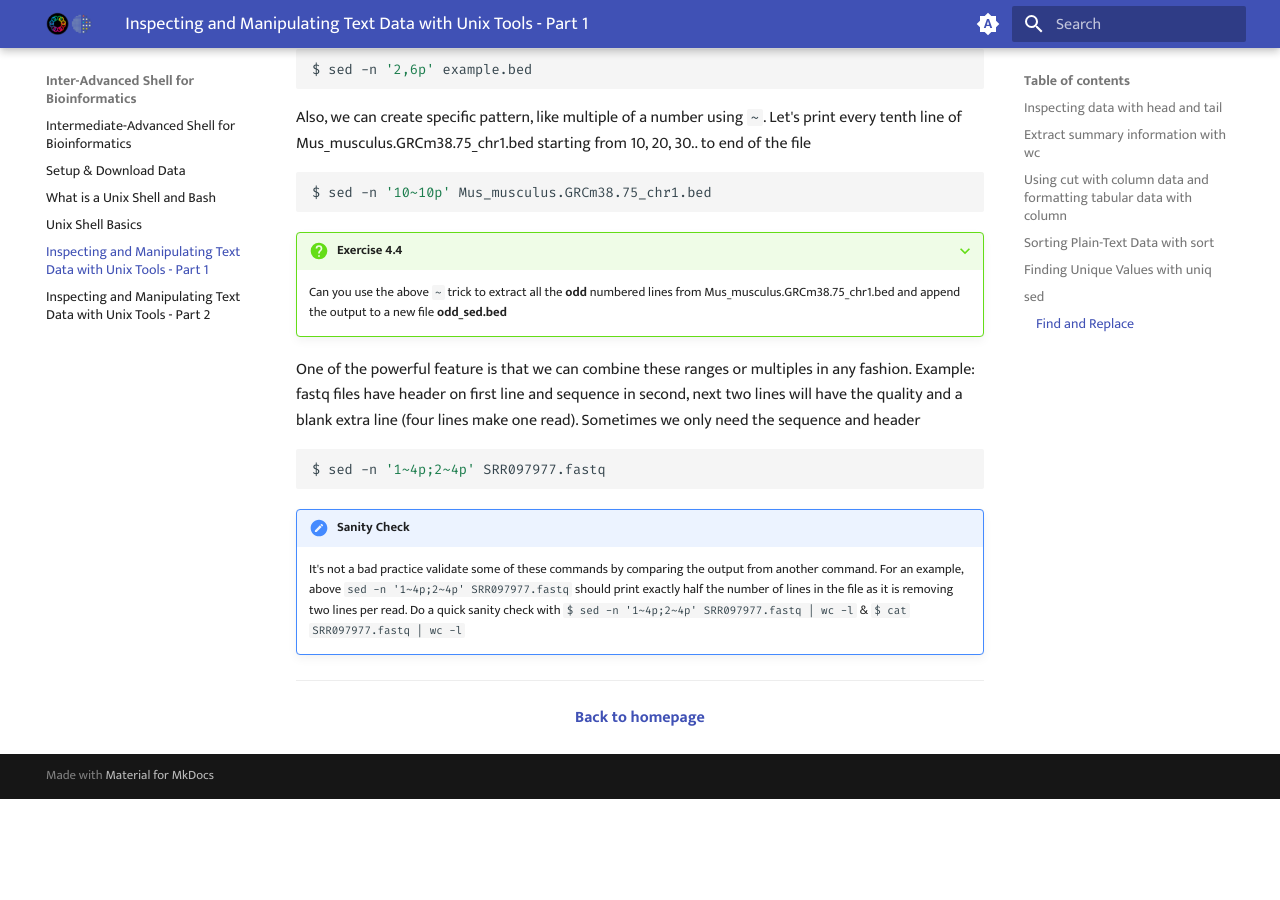
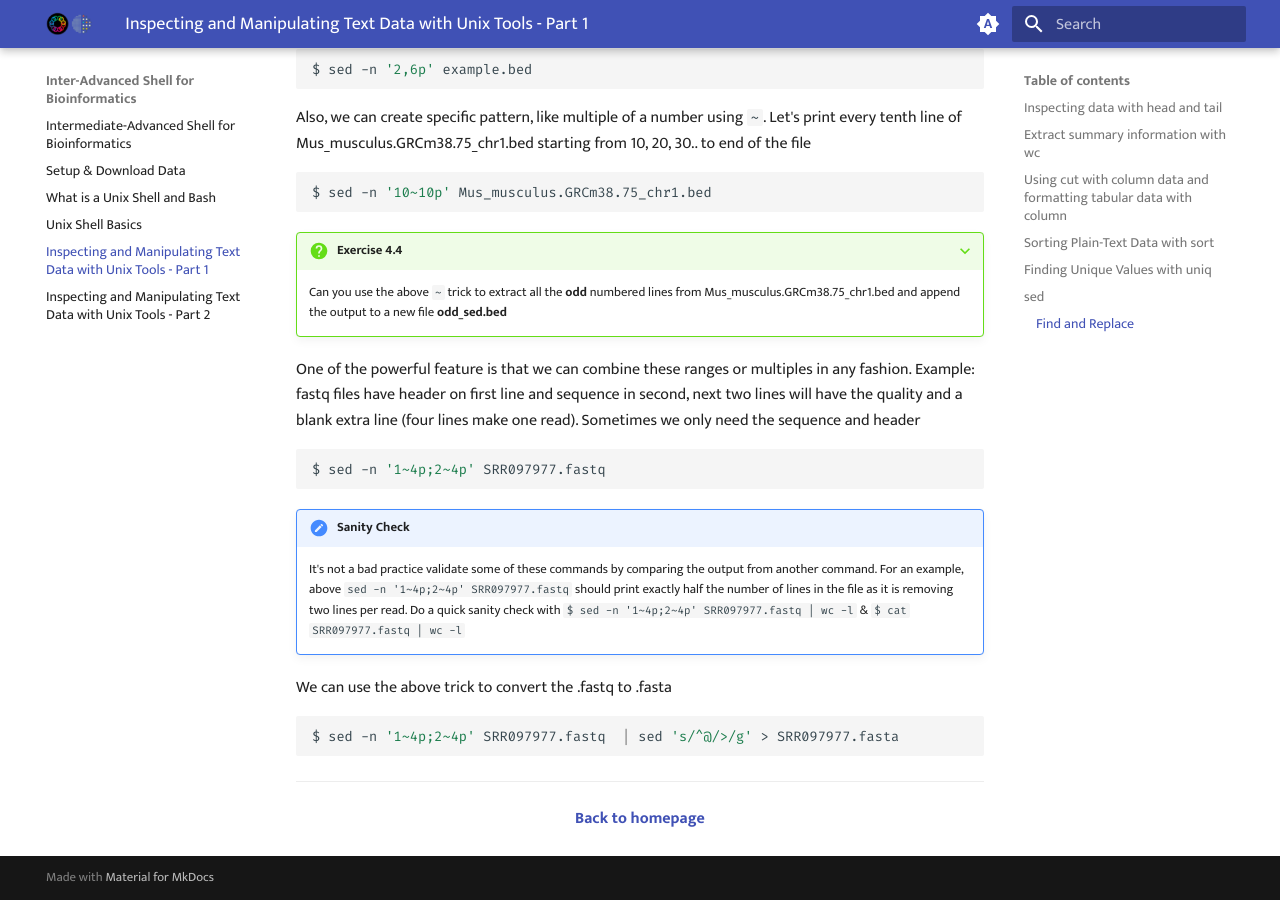
Before and after one commit to GenomicsAotearoa/shell-for-bioinformatics, an MkDocs documentation site: the page built from docs/4_inspectmanipluate.md, in a window 1280 px wide and 900 px high, scrolled down 8880 px. Built offline with MkDocs 1.6.1 and Material for MkDocs 9.7.7, drawn with Linux system fonts in a browser that asks for light colours; before the commit the page ends 9679 px from its top, so only the background shows below that.

Commit message:
sed convert to fasta example

````diff
--- a/docs/4_inspectmanipluate.md
+++ b/docs/4_inspectmanipluate.md
@@ -399,7 +399,11 @@ $ sed -n '1~4p;2~4p' SRR097977.fastq
     It's not a bad practice validate some of these commands by comparing the output from another command. For an example, above `sed -n '1~4p;2~4p' SRR097977.fastq` should print exactly half the number of lines in the file as it is removing two lines per read. Do a quick sanity check with `$ sed -n '1~4p;2~4p' SRR097977.fastq  | wc -l` & `$ cat SRR097977.fastq | wc -l`
 
 
+We can use the above trick to convert the .fastq to .fasta
 
+```bash
+$ sed -n '1~4p;2~4p' SRR097977.fastq  | sed 's/^@/>/g' > SRR097977.fasta
+```
 - - -
 
 <p align="center"><b><a class="btn" href="https://genomicsaotearoa.github.io/bash-for-bioinformatics/" style="background: var(--bs-dark);font-weight:bold">Back to homepage</a></b></p>
````
